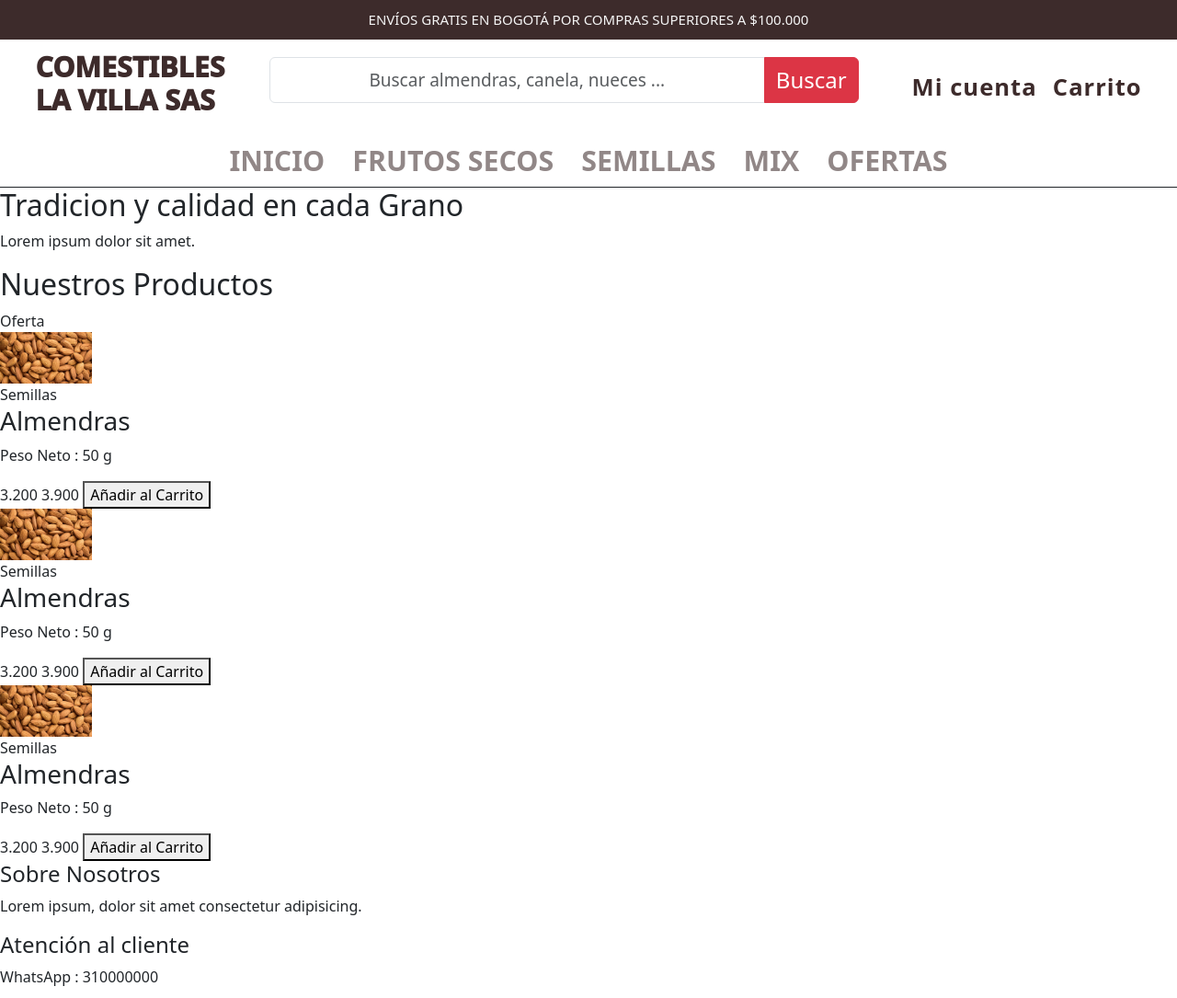
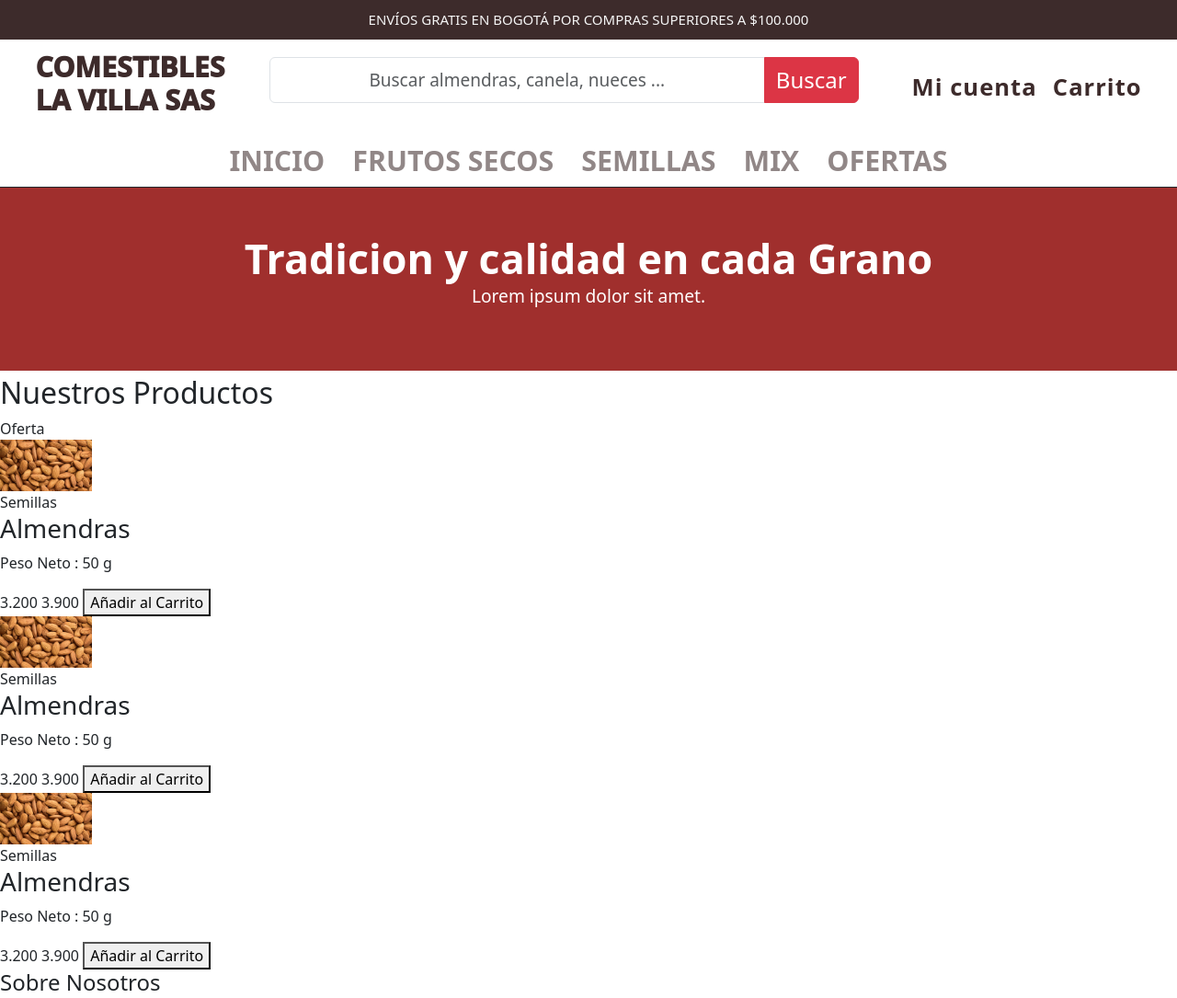
Before and after one commit to Omar12Mur/Comestibleslavilla, a plain HTML site: page index.html in a window 1280 px wide. Shown: the top 1085 px of the page at 92% size. Drawn offline with nearby package versions, Linux system fonts and the light colour scheme.

Commit message:
Estilo section h2, p

```diff
--- a/CSS/Section.css
+++ b/CSS/Section.css
@@ -0,0 +1,18 @@
+.hero{
+    background: #a02f2d;
+    padding: 50px 10%;
+    color: white;
+    text-align: center;
+    border-bottom:  5px solid;
+}
+
+.hero h2 {
+    font-size: 2.8rem;
+    margin: 0;
+    font-weight: 700;
+}
+
+.hero p{
+    font-size: 1.2rem;
+    font-weight: 300;
+}
--- a/index.html
+++ b/index.html
@@ -44,7 +44,7 @@
     </header>
 
 
-    <section>
+    <section class="hero">
         <h2>Tradicion y calidad en cada Grano</h2>
         <p>Lorem ipsum dolor sit amet.</p>
     </section>
```
